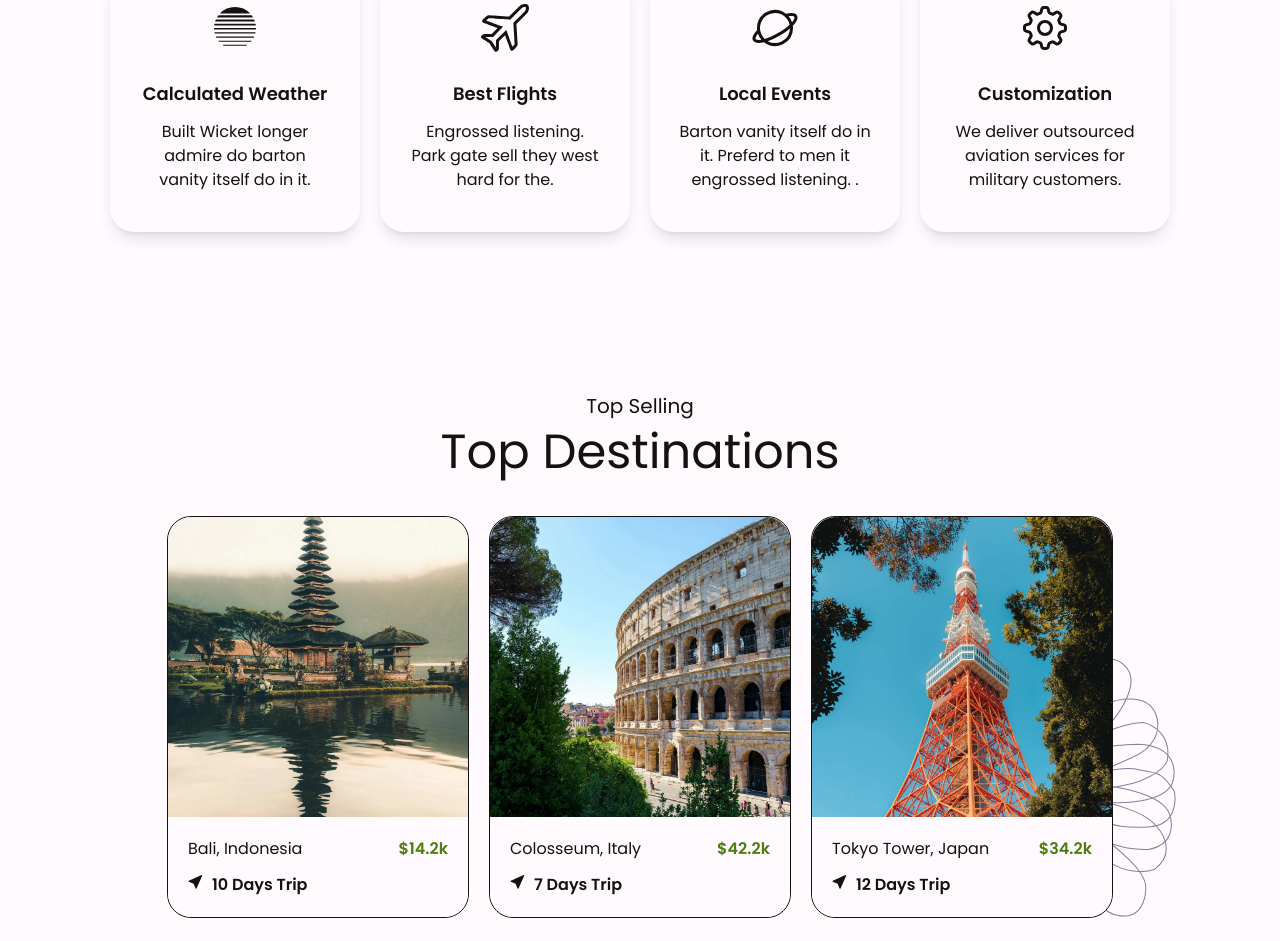
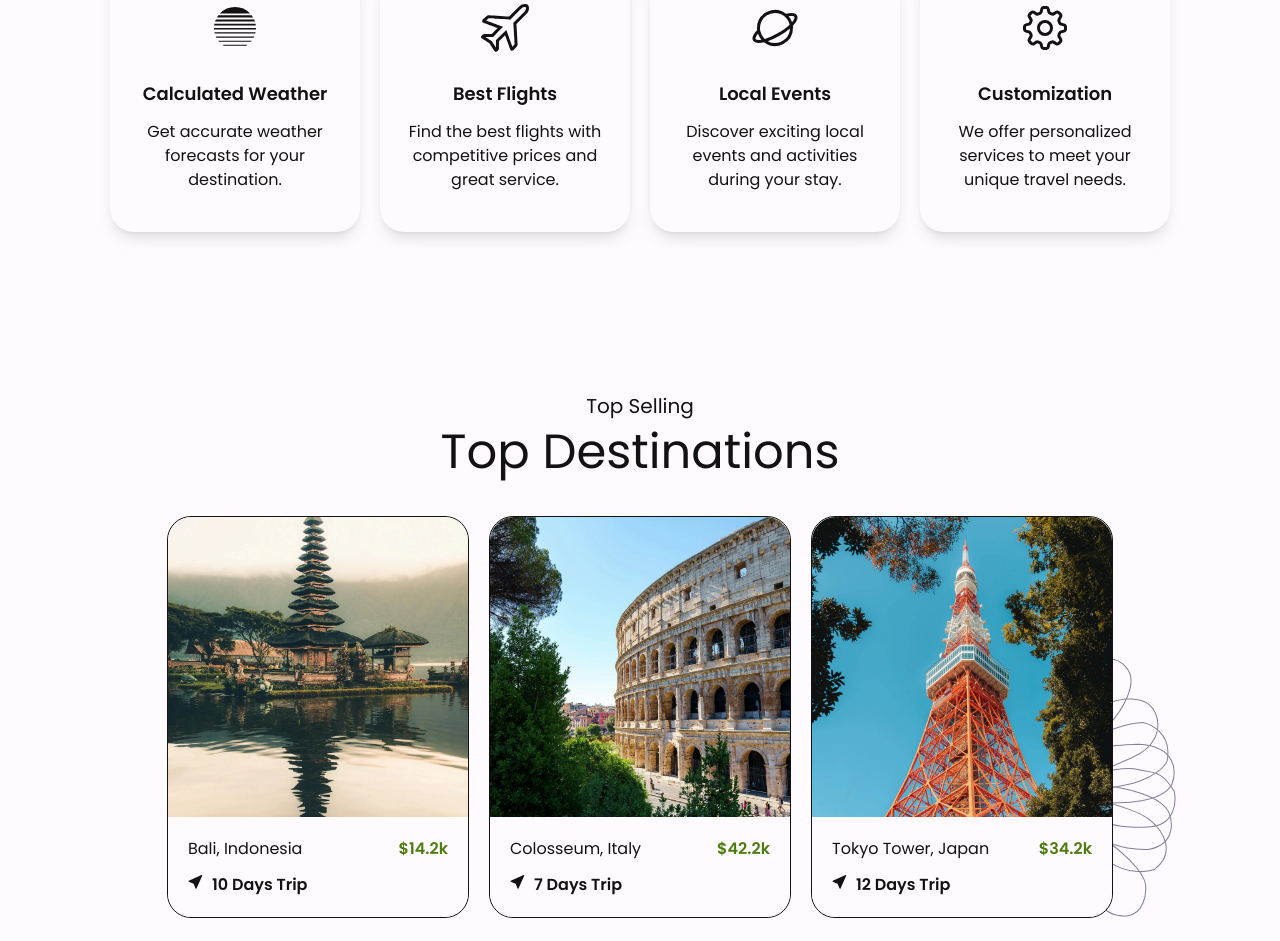
Before and after one commit to raihanmd/journee, a Next.js app: page / in a window 1280 px wide. Shown: the part 1040-1981 px from the top of the page. Built offline with nearby package versions, Linux system fonts and the light colour scheme.

Commit message:
feat: add booking headline section

```diff
--- /dev/null
+++ b/src/_components/Booking/Headline/BookingStep/index.tsx
@@ -0,0 +1,40 @@
+"use client";
+
+import { motion } from "framer-motion";
+
+import { BookingStepProps } from "~/_components/_types";
+import { cn } from "~/lib/utils";
+import { fadeInVariant } from "~/motions";
+
+export default function BookingStep({ step }: BookingStepProps) {
+  return (
+    <motion.div
+      variants={fadeInVariant}
+      viewport={{ once: true }}
+      initial="hidden"
+      whileInView={"visible"}
+      className="flex items-center gap-3 px-5 md:px-0 "
+    >
+      <motion.div
+        variants={fadeInVariant}
+        className={cn(
+          "flex size-[40px] shrink-0 items-center justify-center rounded-lg bg-pink-300 text-xl text-white md:size-[50px] md:text-2xl",
+          step.iconBg,
+        )}
+      >
+        <step.icon />
+      </motion.div>
+      <motion.div variants={fadeInVariant} className="flex shrink flex-col">
+        <motion.p variants={fadeInVariant} className="font-semibold md:text-lg">
+          {step.title}
+        </motion.p>
+        <motion.p
+          variants={fadeInVariant}
+          className="text text-sm text-primary/80"
+        >
+          {step.description}
+        </motion.p>
+      </motion.div>
+    </motion.div>
+  );
+}
--- /dev/null
+++ b/src/_components/Booking/Headline/index.tsx
@@ -0,0 +1,50 @@
+"use client";
+
+import { BiDirections } from "react-icons/bi";
+import { BsQrCode } from "react-icons/bs";
+import { IoCarSportOutline } from "react-icons/io5";
+
+import type { TBookingStep } from "~/_components/_types";
+import BookingStep from "./BookingStep";
+import Header from "~/_components/ui/Header";
+
+export default function Headline() {
+  return (
+    <div className="flex flex-col items-center gap-5 xl:sticky xl:top-1/3 xl:h-[20rem]">
+      <Header
+        headline="Book Your Next Trip In 3 Easy Steps"
+        title="Easy and Fast"
+        className="xl:items-start xl:text-left"
+      />
+      <div className="flex flex-col gap-4">
+        {BOOKING_STEPS.map((step) => (
+          <BookingStep key={step.title} step={step} />
+        ))}
+      </div>
+    </div>
+  );
+}
+
+const BOOKING_STEPS: TBookingStep[] = [
+  {
+    icon: BiDirections,
+    iconBg: "bg-fuchsia-400",
+    title: "Choose Destination",
+    description:
+      "Select your preferred destination from a variety of amazing locations.",
+  },
+  {
+    icon: BsQrCode,
+    iconBg: "bg-orange-600",
+    title: "Make Payment",
+    description:
+      "Securely make your payment through our trusted payment gateway.",
+  },
+  {
+    icon: IoCarSportOutline,
+    iconBg: "bg-teal-700",
+    title: "Reach Airport on Selected Date",
+    description:
+      "Arrive at the airport on the date you selected to start your journey.",
+  },
+];
--- /dev/null
+++ b/src/_components/Booking/index.tsx
@@ -0,0 +1,13 @@
+import Headline from "./Headline";
+
+export default function Booking() {
+  return (
+    <div
+      id="booking"
+      className="my-container relative grid gap-10 py-20 text-primary xl:grid-cols-2"
+    >
+      <Headline />
+      <div className="h-[200vh]">Hello</div>
+    </div>
+  );
+}
--- a/src/_components/Destinations/DestinationCard/index.tsx
+++ b/src/_components/Destinations/DestinationCard/index.tsx
@@ -11,6 +11,7 @@ export default function DestinationCard({ card }: DestinationsCardProps) {
   return (
     <motion.div
       variants={fadeInVariant}
+      viewport={{ once: true }}
       initial="hidden"
       whileInView="visible"
       className="relative rounded border border-primary transition-all hover:shadow-lg"
--- a/src/_components/Navbar/index.tsx
+++ b/src/_components/Navbar/index.tsx
@@ -256,11 +256,11 @@ const NAV_LINK = [
     href: "#destinations",
   },
   {
+    label: "Booking",
+    href: "#booking",
+  },
+  {
     label: "Hotels",
     href: "#hotels",
   },
-  {
-    label: "Booking",
-    href: "#booking",
-  },
 ];
--- a/src/_components/Services/ServiceCard/index.tsx
+++ b/src/_components/Services/ServiceCard/index.tsx
@@ -12,6 +12,7 @@ export default function ServiceCard({ card }: ServiceCardProps) {
   return (
     <motion.div
       variants={fadeInVariant}
+      viewport={{ once: true }}
       initial="hidden"
       whileInView="visible"
       className={cn(
--- a/src/_components/Services/index.tsx
+++ b/src/_components/Services/index.tsx
@@ -39,23 +39,24 @@ export const SERVICE_CARDS: TServiceCard[] = [
   {
     icon: GiStripedSun,
     title: "Calculated Weather",
-    description: "Built Wicket longer admire do barton vanity itself do in it.",
+    description: "Get accurate weather forecasts for your destination.",
   },
   {
     icon: SlPlane,
     title: "Best Flights",
-    description: "Engrossed listening. Park gate sell they west hard for the.",
+    description:
+      "Find the best flights with competitive prices and great service.",
   },
   {
     icon: PiPlanet,
     title: "Local Events",
     description:
-      "Barton vanity itself do in it. Preferd to men it engrossed listening. .",
+      "Discover exciting local events and activities during your stay.",
   },
   {
     icon: GoGear,
     title: "Customization",
     description:
-      "We deliver outsourced aviation services for military customers.",
+      "We offer personalized services to meet your unique travel needs.",
   },
 ];
--- a/src/_components/ui/Header/index.tsx
+++ b/src/_components/ui/Header/index.tsx
@@ -3,20 +3,25 @@
 import { motion } from "framer-motion";
 
 import type { HeaderProps } from "~/_components/_types";
+import { cn } from "~/lib/utils";
 import { fadeInVariant } from "~/motions";
 
-export default function Header({ title, headline }: HeaderProps) {
+export default function Header({ title, headline, ...props }: HeaderProps) {
   return (
     <motion.div
       initial="hidden"
-      animate="visible"
-      transition={{ staggerChildren: 0.2 }}
-      className="flex size-full flex-col items-center justify-center gap-2 text-center"
+      whileInView="visible"
+      viewport={{ once: true }}
+      variants={fadeInVariant}
+      className={cn(
+        "flex w-full flex-col items-center justify-center gap-2 text-center",
+        props.className,
+      )}
     >
       <motion.p variants={fadeInVariant} className="text-md md:text-xl">
         {title}
       </motion.p>
-      <motion.h2 variants={fadeInVariant} className="px-4 text-3xl md:text-5xl">
+      <motion.h2 variants={fadeInVariant} className="text-3xl md:text-5xl">
         {headline}
       </motion.h2>
     </motion.div>
--- a/src/app/page.tsx
+++ b/src/app/page.tsx
@@ -2,6 +2,7 @@ import Navbar from "~/_components/Navbar";
 import Hero from "~/_components/Hero";
 import Services from "~/_components/Services";
 import Destinations from "~/_components/Destinations";
+import Booking from "~/_components/Booking";
 
 export default function HomePage() {
   return (
@@ -10,6 +11,7 @@ export default function HomePage() {
       <Hero />
       <Services />
       <Destinations />
+      <Booking />
     </>
   );
 }
--- a/src/motions/index.ts
+++ b/src/motions/index.ts
@@ -1,11 +1,17 @@
 import { type Variants } from "framer-motion";
 
 export const fadeInVariant: Variants = {
-  hidden: { opacity: 0 },
+  hidden: {
+    opacity: 0,
+    transition: {
+      staggerChildren: 0.1,
+    },
+  },
   visible: {
     opacity: 1,
     transition: {
       duration: 0.5,
+      staggerChildren: 0.1,
     },
   },
 };
```
Also changed, not shown: src/_components/_types/index.ts (+12 -1 lines).
